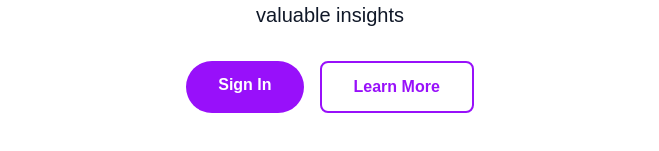
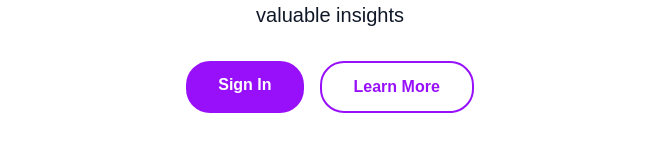
Before and after one commit to Ndanusa/next-app, a Next.js app: page / in a window 1280 px wide. Shown: the part 407-558 px from the top of the page, without its empty margins (310-969 px from the left). Built offline with nearby package versions, Linux system fonts and the light colour scheme.

Commit message:
hello world

```diff
--- a/app/page.tsx
+++ b/app/page.tsx
@@ -3,18 +3,33 @@ import Link from "next/dist/client/link";
 
 export default function Home() {
    return (
-    <div className={"min-h-screen bg-gradient-to-bt from-purple-50 to-purple-100 flex items-center justify-center"}>
+      <div
+         className={
+            "min-h-screen bg-gradient-to-bt from-purple-50 to-purple-100 flex items-center justify-center"
+         }>
          <div className={`container mx-auto px-4 py-16`}>
             <div className={`text-center`}>
                <h1 className={`text-5xl font-bold text-gray-900 mb-6`}>
                   Inventory Management
                </h1>
                <p className={`text-xl text-gray-900 mb-8 max-w-2xl mx-auto`}>
-              Streamline your inventory tracking with our powerful, easy-to-use management system. track products, monitor stock levels, and gain valuable insights
+                  Streamline your inventory tracking with our powerful,
+                  easy-to-use management system. track products, monitor stock
+                  levels, and gain valuable insights
                </p>
                <div className={`flex gap-4 justify-center`}>
-              <Link href={`/sign-in`} className={`bg-purple-600 text-white px-8 py-3 rounded-4xl font-semibold hover:bg-purple-700 transition-colors`} style={{cornerShape: "superellipse(2)"}}>Sign In</Link>
-              <Link href={`#`} className={`bg-white text-purple-600 px-8 py-3 rounded-lg font-semibold border-2 border-purple-600 hover:bg-purple-600 hover:text-white transition-all`}>Learn More</Link>
+                  <Link
+                     href={`/sign-in`}
+                     className={`bg-purple-600 text-white px-8 py-3 rounded-3xl font-semibold hover:bg-purple-700 transition-colors`}
+                     style={{ cornerShape: "superellipse(2)" }}>
+                     Sign In
+                  </Link>
+                  <Link
+                     href={`#`}
+                     className={`bg-white text-purple-600 px-8 py-3 rounded-3xl font-semibold border-2 border-purple-600 hover:bg-purple-600 hover:text-white transition-all`}
+                     style={{ cornerShape: "superellipse(2)" }}>
+                     Learn More
+                  </Link>
                </div>
             </div>
          </div>
```
Lines whose indentation alone changed are shown as unchanged.
